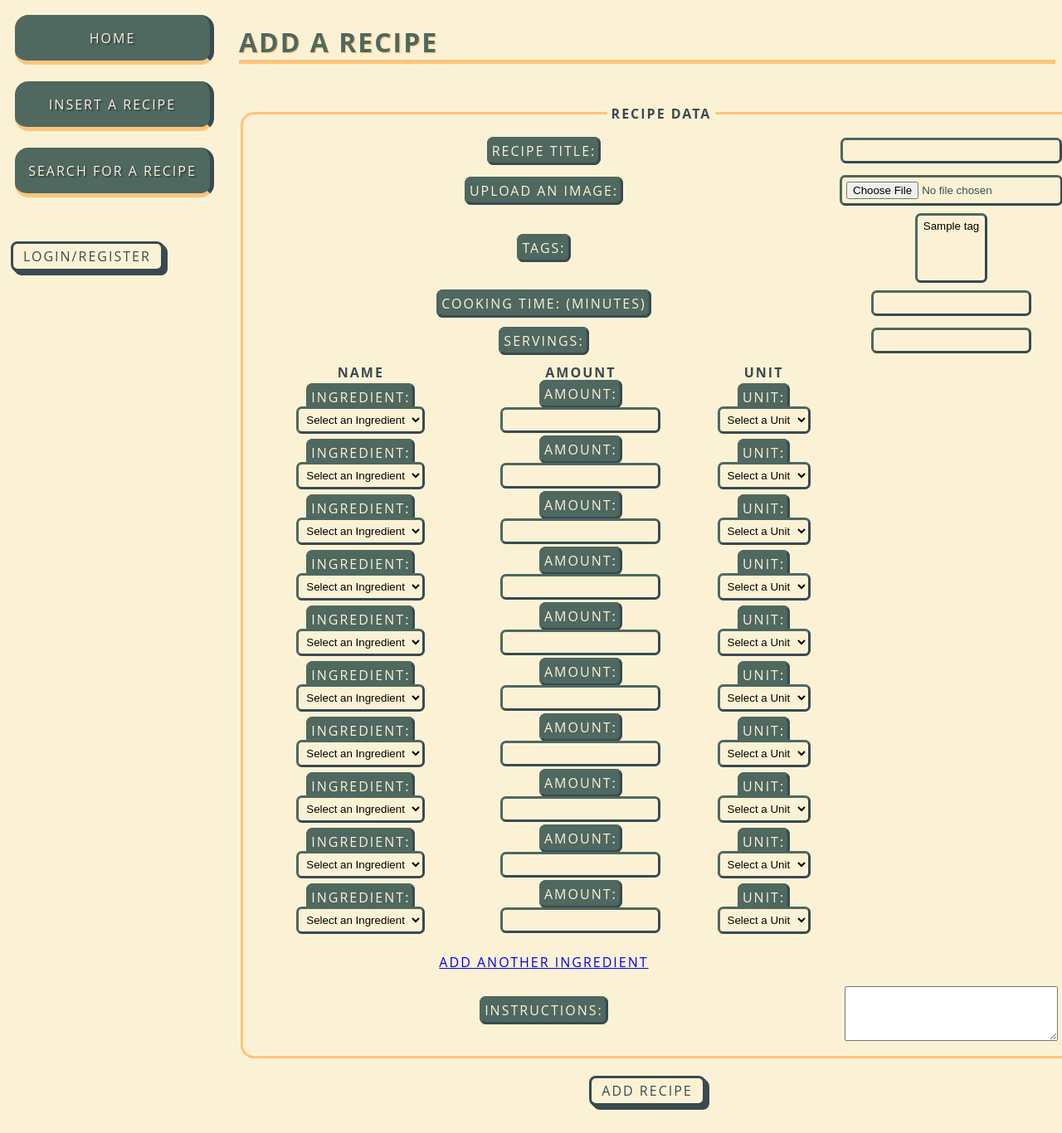
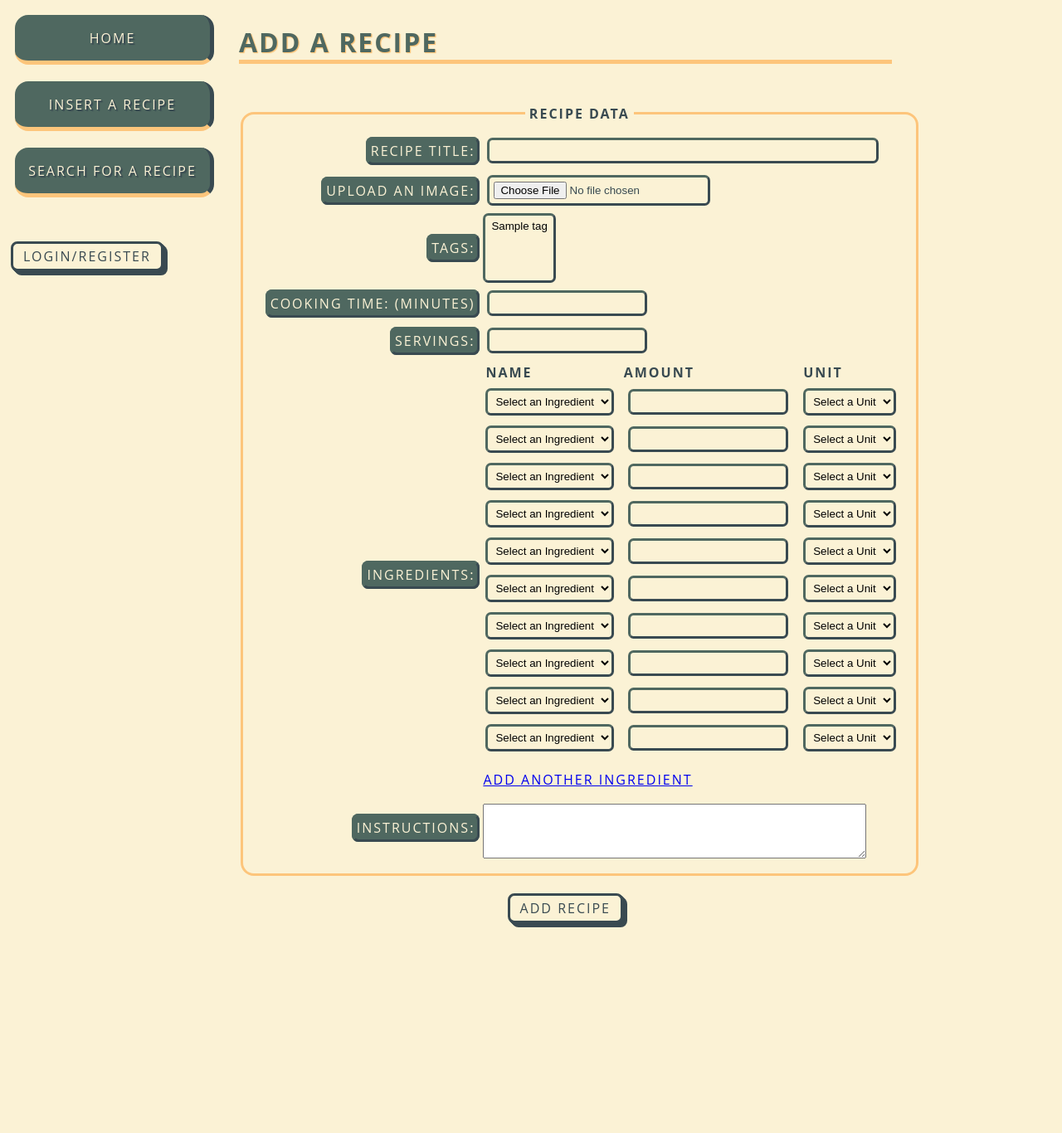
Before and after one commit to hexueer/Recipe-Matching-Database, a Flask app: template templates/insert.html in a window 1280 px wide. Shown: the top 1366 px of the page at 83% size. After the commit the page ends 1118 px from the top, so only its background shows below. Run offline with Flask 2, Linux system fonts and the light colour scheme; the template is opened without the code that fills it: most values are stand-ins (such as "Sample title", 1, 10 or a date in 2020).

Commit message:
css fixes, centering html table on insert form

```diff
--- a/app.py
+++ b/app.py
@@ -68,10 +68,11 @@
                 filename = None
 
             amounts = {}
-
+            print(request.form.keys())
             i = 1
             while ('ingredient' + str(i)) in request.form.keys():
                 if request.form['ingredient' + str(i)] != "":
+                    print(request.form['ingredient' + str(i)])
                     amounts[str(i)] = {}
                     amounts[str(i)]['ingredient'] = request.form['ingredient' + str(i)]
                     amounts[str(i)]['amount'] = request.form['amount' + str(i)]
@@ -93,6 +94,8 @@
                 error.append("Please enter recipe instructions.")
             if len(amounts) == 0:
                 error.append("Please enter at least one ingredient.")
+            if len(servings) == 0:
+                error.append("Please enter serving sizes.")
 
             # if there are no error messages
             if len(error) == 0:
--- a/static/style.css
+++ b/static/style.css
@@ -283,6 +283,18 @@
     padding: 1em;
 }
 
+.left {
+    text-align:right;
+}
+.right {
+    text-align:left;
+}
+
+.noshow {
+    visibility: hidden;
+    max-width: 0px;
+}
+
 fieldset,table {
     width:100%
 }
--- a/templates/insert.html
+++ b/templates/insert.html
@@ -12,19 +12,19 @@
                 <input type="hidden" name="form-name" value="form1">
                 <fieldset>
                     <legend>Recipe Data</legend>
-                    <table role="presentation">
+                    <table class="recipeTable" role="presentation">
                         <tbody>
                             <tr>
-                                <td><label for="recipe-title">Recipe Title: </label></td>
-                                <td><input id="recipe-title" type="text" name="recipe-title"></td>
+                                <td class="left"><label for="recipe-title">Recipe Title: </label></td>
+                                <td class="right"><input id="recipe-title" type="text" name="recipe-title"></td>
                             </tr>
                             <tr>
-                                <td><label for="recipe-image">Upload an Image:</label></td>
-                                <td><input type="file" id="recipe-image" name="recipe-image"></td>
+                                <td class="left"><label for="recipe-image">Upload an Image:</label></td>
+                                <td class="right"><input type="file" id="recipe-image" name="recipe-image"></td>
                             </tr>
                             <tr>
-                                <td><label for="recipe-tags">Tags: </label></td>
-                                <td>
+                                <td class="left"><label for="recipe-tags">Tags: </label></td>
+                                <td class="right">
                                     <select class="form-select" multiple id="recipe-tags" name="recipe-tags">
                                         {% for tag in tags %}
                                         <option value="{{ tag }}"> {{ tag }} </option>
@@ -33,15 +33,16 @@
                                 </td>
                             </tr>
                             <tr>
-                                <td><label for="recipe-time">Cooking Time: (minutes)</label></td>
-                                <td><input id="recipe-time" type="text" name="recipe-time"></td>
+                                <td class="left"><label for="recipe-time">Cooking Time: (minutes)</label></td>
+                                <td class="right"><input id="recipe-time" type="text" name="recipe-time"></td>
                             </tr>
                             <tr>
-                                <td><label for="recipe-servings">Servings: </label></td>
-                                <td><input id="recipe-servings" type="text" name="recipe-servings"></td>
+                                <td class="left"><label for="recipe-servings">Servings: </label></td>
+                                <td class="right"><input id="recipe-servings" type="text" name="recipe-servings"></td>
                             </tr>
                             <tr>
-                                <td>
+                                <td class="left"><label for="ingredient1">Ingredients: </label></td>
+                                <td class="right">
                                     <table role="presentation" class="table" id='ingredients-table' style="margin-bottom: 1em">
                                         <thead>
                                             <tr>
@@ -55,21 +56,15 @@
                                             {% for n in range(1, 11) %}
                                                 <tr>
                                                     <td>
-                                                        <label for="ingredient{{n}}">Ingredient: </label>
-                                                        <select class="form-select" id="ingredient{{n}}">
+                                                        <select class="form-select" name="ingredient{{n}}">
                                                             <option value="">Select an Ingredient</option>
                                                             {% for ingredient in ingredients %}
                                                             <option value="{{ ingredient.iid }}">{{ ingredient.name }}</option>
                                                             {% endfor %}
                                                         </select>
                                                     </td>
-                                                    <td>
-                                                        <label for="amount{{n}}">Amount: </label>
-                                                        <input type="text" id="amount{{n}}">
-                                                    </td>
-                                                    <td>
-                                                        <label for="unit{{n}}">Unit: </label>
-                                                        <select class="form-select" id="unit{{n}}">
+                                                    <td><input type="text" name="amount{{n}}"></td>
+                                                    <td><select class="form-select" name="unit{{n}}">
                                                         <option value="">Select a Unit</option>
                                                         {% for unit in units %}
                                                         <option value="{{ unit }}">{{ unit }}</option>
@@ -83,8 +78,8 @@
                                 </td>
                             </tr>
                             <tr>
-                                <td><label for="recipe-instructions">Instructions: </label></td>
-                                <td><textarea class="form-control" id="recipe-instructions" name="recipe-instructions" rows="4" style="margin-top: 1em"></textarea></td>
+                                <td class="left"><label for="recipe-instructions">Instructions: </label></td>
+                                <td class="right"><textarea class="form-control" id="recipe-instructions" name="recipe-instructions" rows="4" style="margin-top: 1em"></textarea></td>
                             </tr>
                         </tbody>
                     </table>
```
Also changed, not shown: uploads/CapreseSandwich.jpg (deleted), uploads/GarlicBread.png (deleted), uploads/GarlicBreadd.png (deleted), uploads/SaltandPepperShrimp.webp (deleted), uploads/ScallionPancake.webp (deleted), uploads/arfh.png (deleted).
